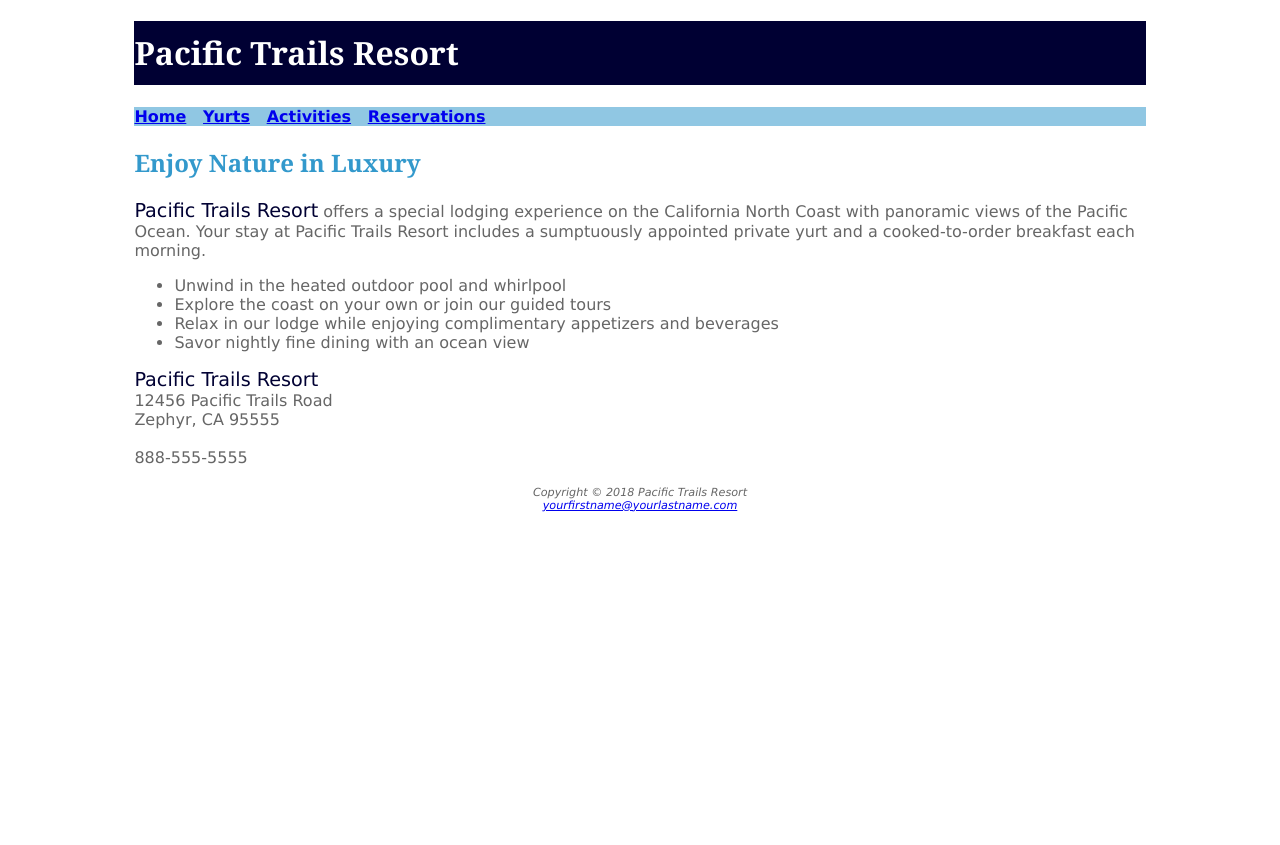
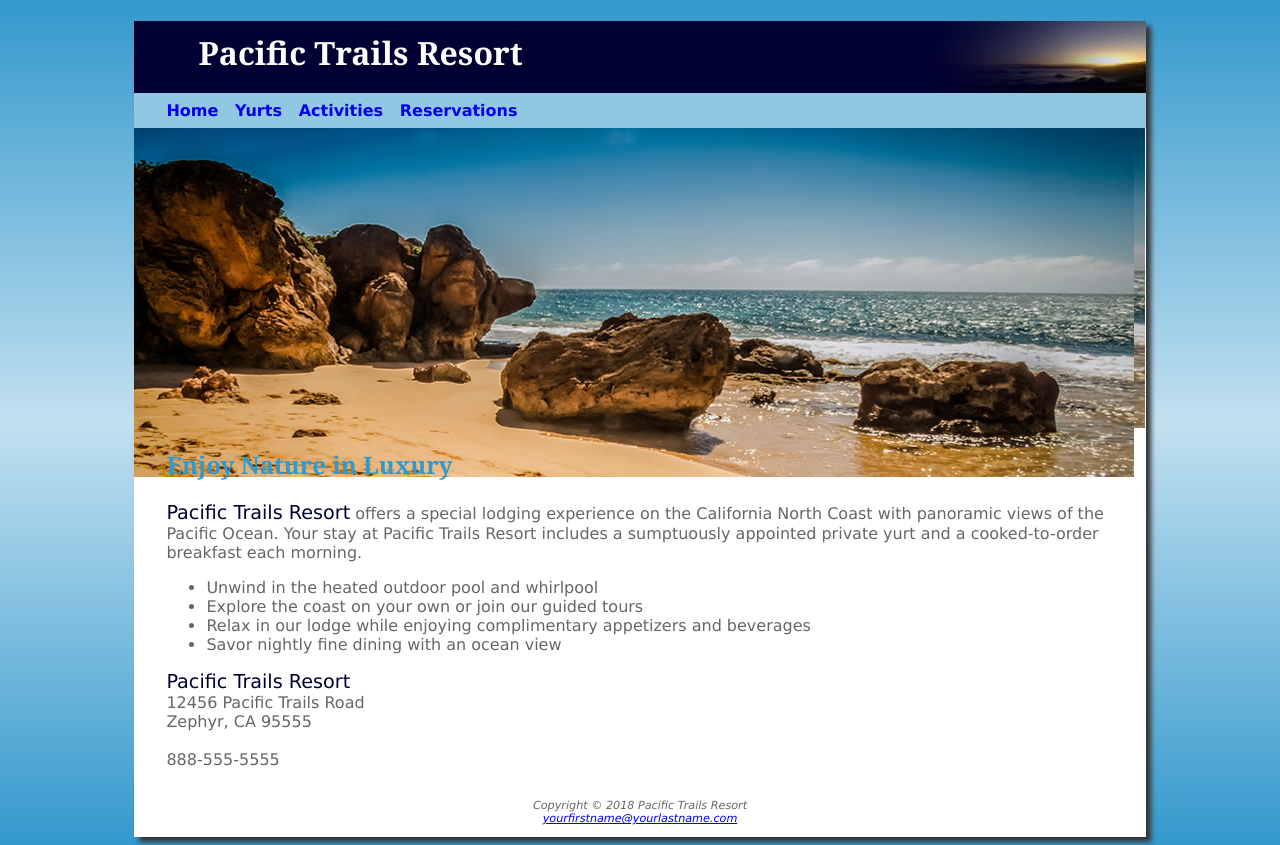
Before and after one commit to 44144-fa21/ch4-case-study-DerekVolner, a plain HTML site: page index.html in a window 1280 px wide. Before the commit the page ends 800 px from the top, so only its background shows below. Drawn offline with Linux system fonts and the light colour scheme.

Commit message:
Case Study4
Mostly finished not sure what happened with the h2 triple checked the CSS and check validators don't know what's going wrong with them.

```diff
--- a/index.html
+++ b/index.html
@@ -16,6 +16,7 @@
 <a href="activities.html">Activities</a> &nbsp;
 <a href="reservations.html">Reservations</a>
 </nav>
+<div id="homehero"><img src="coast.jpg" alt="coast"></div>
 <main>
 <h2>Enjoy Nature in Luxury</h2>
 <p><span class="resort">Pacific Trails Resort</span> offers a special lodging experience on the California North
--- a/pacific.css
+++ b/pacific.css
@@ -1,14 +1,25 @@
-body { background-color: #FFFFFF;
+body { background-color: #3399CC;
       color: #666666;
 	  font-family: Verdana, Arial, sans-serif;
+    background-image: linear-gradient(to bottom, #3399CC, #C2E0F0, #3399CC);
 }
 header { background-color: #000033;
          color: #FFFFFF;
 		 font-family: Georgia, serif;
 }
-h1 { line-height: 200%; }
+h1 { line-height: 200%;
+background-image: url(sunset.jpg);
+background-position: right;
+background-repeat: no-repeat;
+padding-left: 2em;
+height:72px;
+margin-bottom: 0;}
 nav { font-weight: bold;
       background-color: #90C7E3;
+      padding-top: .5em;
+      padding-right: .5em;
+      padding-bottom: .5em;
+      padding-left: 2em;
 }
 h2 { color: #3399CC;
      font-family: Georgia, serif;
@@ -22,8 +33,33 @@ dt { color: #000033;
 footer { font-size: .70em;
          font-style: italic;
 		 text-align: center;
+     padding: 1em;
 }
+h3{color: #000033;}
+main{padding-left: 2em;
+padding-right: 2em;
+display: block;}
+#homehero{
+  height: 300px;
+  background-image: url(coast.jpg);
+background-size: 100% 100%;
+background-repeat: no-repeat;}
+#yurthero{
+  background-image: url(yurt.jpg);
+  height: 300px;
+  background-size: 100% 100%;
+  background-repeat: no-repeat;
+}
+#trailhero{background-image: url(trail.jpg);
+height: 300px;
+background-size: 100% 100%;
+background-repeat: no-repeat;}
+nav a{text-decoration: none;}
 #wrapper { width: 80%;
           margin-left: auto;
 		  margin-right: auto;
+      background-color: #FFFFFF;
+      min-width: 700px;
+      max-width: 1024px;
+      box-shadow: 5px 5px 5px #333333;
 }
```
Also changed, not shown: activities.html (added, +35 -0 lines), yurts.html (+1 -0 lines).
